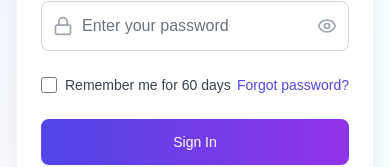
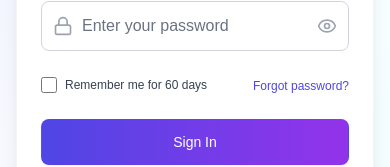
Before and after one commit to saurabh-kr12/evenz-mvp, a Next.js app in the folder evenz-caterers/: page /login in a window 390 px wide. Shown: the part 390-557 px from the top of the page. Built offline with nearby package versions, Linux system fonts and the light colour scheme; no server answers.

Commit message:
fixed text size on login page

```diff
--- a/evenz-caterers/components/AuthPages/login.js
+++ b/evenz-caterers/components/AuthPages/login.js
@@ -217,7 +217,7 @@ const Login = () => {
                     onChange={handleRememberMeChange}
                     className="h-4 w-4 text-indigo-600 focus:ring-indigo-500 border-gray-300 rounded transition-colors"
                   />
-                  <label htmlFor="remember-me" className="ml-2 block text-sm text-gray-700">
+                  <label htmlFor="remember-me" className="ml-2 block text-xs sm:text-sm text-gray-700">
                     Remember me for 60 days
                   </label>
                 </div>
@@ -227,7 +227,7 @@ const Login = () => {
                     href="/forget-password"
                     type="button"
                     onClick={handleForgotPasswordClick}
-                    className="font-medium text-indigo-600 hover:text-indigo-500 transition-colors underline-offset-4 hover:underline"
+                    className="font-medium text-xs sm:text-sm text-indigo-600 hover:text-indigo-500 transition-colors underline-offset-4 hover:underline"
                   >
                     Forgot password?
                   </Link>
```
